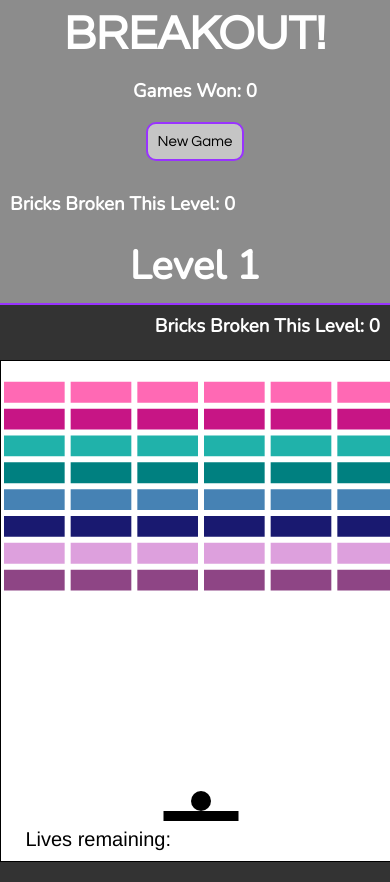
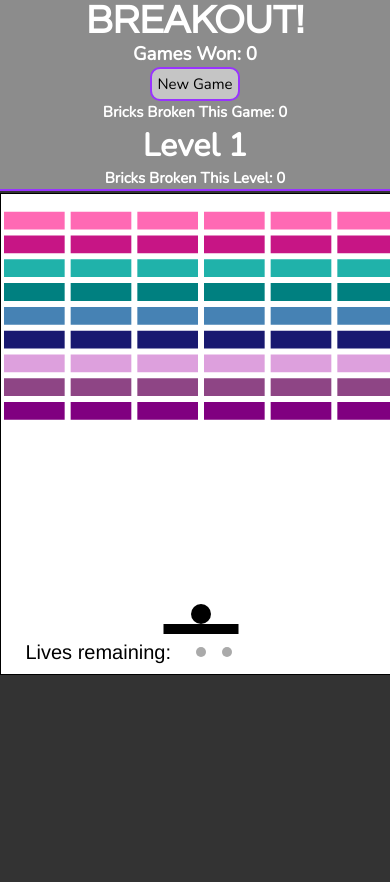
Before and after one commit to hippoish/breakout, a plain HTML site: page index.html in a window 390 px wide. Both pictures are taken after a click on the button "New Game". After the commit the page ends 844 px from the top, so only its background shows below. Drawn offline with nearby package versions, Linux system fonts and the light colour scheme; a web font is replaced by a local one.

```diff
--- a/css/style.css
+++ b/css/style.css
@@ -20,19 +20,19 @@ h1 {
 #score-board {
   margin: auto;
   display: block;
-  padding: 10px;
+  padding: 0;
 }
 
 #new-game {
   display: block;
-  margin: 15px auto 10px;
+  margin: 5px auto 5px;
   background-color: rgba(255, 255, 255, 0.5);
   padding: 10px;
   border: 2px solid #9933ff;
   border-radius: 10px;
   color: #000000;
   cursor: pointer;
-  font-family: 'Nunino', 'Century Gothic', sans-serif;
+  font-family: 'Nunito', 'Century Gothic', sans-serif;
   font-size: 15px;
 }
 
@@ -40,18 +40,14 @@ h1 {
   margin: auto;
   display: inline-block;
 }
-/*
-#game-score, #level {
-  float: left;
-}*/
+
+#game-count {
+  margin: auto;
+}
 
 #game-score, #level-score {
-  line-height: 3.6em
-}
-
-#level {
-  font-size: 2.5em;
-  margin: 0 15px auto;
+  line-height: 3.6em;
+  padding: 0 10px;
 }
 
 #game-score {
@@ -62,10 +58,36 @@ h1 {
   float: right;
 }
 
+#level {
+  font-size: 2.5em;
+  margin: 0 15px auto;
+}
+
 #board {
   clear: both;
   border: 1px solid black;
   display: block;
-  margin: 20px auto;
+  margin: 2px auto;
   background: white;
 }
+
+@media (max-width: 690px) {
+  #score-board > * {
+    display: block;
+    float: none;
+  }
+  #level{
+    font-size: 2em;
+  }
+  #level-score, #game-score {
+    line-height: 1.5em;
+    font-size: 15px;
+  }
+  #new-game {
+    margin: 0 auto;
+    padding: 5px;
+  }
+  h1 {
+    font-size: 2.5em;
+  }
+}
--- a/js/main.js
+++ b/js/main.js
@@ -1,19 +1,19 @@
-///////////////////////////////////
-//////// K. Taylor Britton ////////
-////////   GA WDI-SM-24    ////////
-////////     Project 1     ////////
-////////   July 8, 2016    ////////
-///////////////////////////////////
-////////    BREAKOUT!!    /////////
-///////////////////////////////////
+/////////////////////////////////////////////////////////
+/////////////////// K. Taylor Britton ///////////////////
+///////////////////   GA WDI-SM-24    ///////////////////
+///////////////////     Project 1     ///////////////////
+///////////////////   July 8, 2016    ///////////////////
+/////////////////////////////////////////////////////////
+///////////////////    BREAKOUT!!    ////////////////////
+/////////////////////////////////////////////////////////
 
 
 // CONSTANTS
 // score
-var START_LIVES = 1;
+var START_LIVES = 3;
 // canvas
 var WIDTH = 400;
-var HEIGHT = 500;
+var HEIGHT = 480;
 // ball
 var BALL_RADIUS = 10;
 var BALL_SPEED = 2;
@@ -25,7 +25,7 @@ var PADDLE_SPEED = 7;
 var BOUNCE_INFLUENCE = 0.75;
 // bricks
 // brick dimensions could depend on how many the user wants, ie get bigger when there are fewer so they take up an adequate portion of the screen; would possibly involve using ranges to decide how big to make bricks depending which range the requests fall in. Could also ask for user input for rows and columns
-var NUM_ROWS = 8;
+var NUM_ROWS = 9;
 var NUM_COLUMNS = 6;
 var BRICK_PADDING = 6;
 var BRICK_HEIGHT = HEIGHT / (3 * NUM_ROWS);
@@ -98,7 +98,7 @@ var brick = {
 };
 
 // make scoreboard display
-var $gamesWon = $('#game-count>');
+var $gamesWon = $('#game-count');
 var $newGameButton = $('#new-game');
 var $gameScore = $('#game-score');
 var $levelDisplay = $('#level');
@@ -160,23 +160,27 @@ function mouseMoveHandler(event) {
 
 // function for reseting board, score, and animation when the new game button is clicked
 function newGameHandler() {
+  addListeners();
+  isGameOver = false;
   gameScore = 0;
   $gameScore.text('Bricks Broken This Game: ' + gameScore);
   levelScore = 0;
-  $gameScore.text('Bricks Broken This Level: ' + levelScore);
+  $levelScore.text('Bricks Broken This Level: ' + levelScore);
+  $levelDisplay.text('Level 1');
   lives = START_LIVES;
   ball.x = canvas.width / 2;
   ball.y = canvas.height - 60;
+  ball.xSpeed = BALL_SPEED
+  ball.ySpeed = -BALL_SPEED
   paddle.x = canvas.width / 2 - paddle.w / 2;
   ball.new = true;
-  isGameOver = false;
   allBricks.forEach(function(row) {
     row.forEach(function(brick) {
       brick.status = 1;
     })
   })
-  // restart animation
-  draw();
+  // // restart animation - don't yet know whether i need this
+  // draw();
 }
 
 // draw is the only function called automatically; it animates the game by calculating new ball and paddle positions and redrawing all canvas shapes frame by frame according to other functions
@@ -369,7 +373,7 @@ var levels = [
           // level 2 pattern array
           [
             [1, 0, 0, 0, 0, 1],
-            [1, 0, 0, 0, 0, 1],
+            [1, 0, 1, 1, 0, 1],
             [1, 1, 1, 1, 1, 1],
             [0, 1, 1, 1, 1, 0],
             [0, 0, 1, 1, 0, 0],
@@ -410,18 +414,18 @@ function endLevel() {
   level++;
   isLevelOver = true;
   // play level up noise
-  $levelUpNoise = $('<audio controls autoplay> <source src="assets/mario-slide.wav" type="audio/wav">Your brower SUCKS so it does not support the mario slide noise</audio>')
+  $levelUpNoise = $('<audio controls autoplay> <source src="assets/mario-slide.mp3" type="audio/wav">Your brower SUCKS so it does not support the mario slide noise</audio>')
   // $('body').append($levelUpNoise);
   // add level up message to canvas
   ctx.font = 'bold 50px Helvetica';
   ctx.fillStyle = '#000000';
   ctx.textAlign = 'center'
-  ctx.fillText('Level Up', canvas.width / 2, (BRICK_HEIGHT + BRICK_PADDING) * (NUM_ROWS + 2) - 0.5 * BRICK_HEIGHT);
+  ctx.fillText('Level Up', canvas.width / 2, canvas.height / 2);
   // click to continue message
   ctx.font = '20px Helvetica';
   ctx.fillStyle = '#000000';
   ctx.textAlign = 'center'
-  ctx.fillText('Click Anywhere To Continue', canvas.width / 2, (BRICK_HEIGHT + BRICK_PADDING) * (NUM_ROWS + 2)) + BRICK_HEIGHT;
+  ctx.fillText('Click Anywhere To Continue', canvas.width / 2, canvas.height / 2 + 30);
   // add click listener to canvas
   $('canvas').on('click', levelUp);
 }
@@ -446,6 +450,8 @@ function levelUp() {
   }
   ball.x = canvas.width / 2;
   ball.y = canvas.height - 60;
+  ball.xSpeed = BALL_SPEED;
+  ball.ySpeed = -BALL_SPEED;
   paddle.x = canvas.width / 2 - paddle.w / 2;
   ball.new = true;
   isLevelOver = false;
@@ -470,7 +476,7 @@ function youWin() {
 
 function gameOver() {
   // play sad trombone noise
-  $sadTromboneNoise = $('<audio controls autoplay> <source src="assets/wah-wah-sad-trombone.wav" type="audio/wav">Your brower SUCKS so it does not support the sad trombone noise</audio>')
+  $sadTromboneNoise = $('<audio controls autoplay> <source src="assets/wah-wah-sad-trombone.mp3" type="audio/wav">Your brower SUCKS so it does not support the sad trombone noise</audio>')
   // $('body').append($sadTromboneNoise);
   // display game over message
   ctx.font = 'bold 50px Helvetica';
```
Also changed, not shown: 5 other files.
